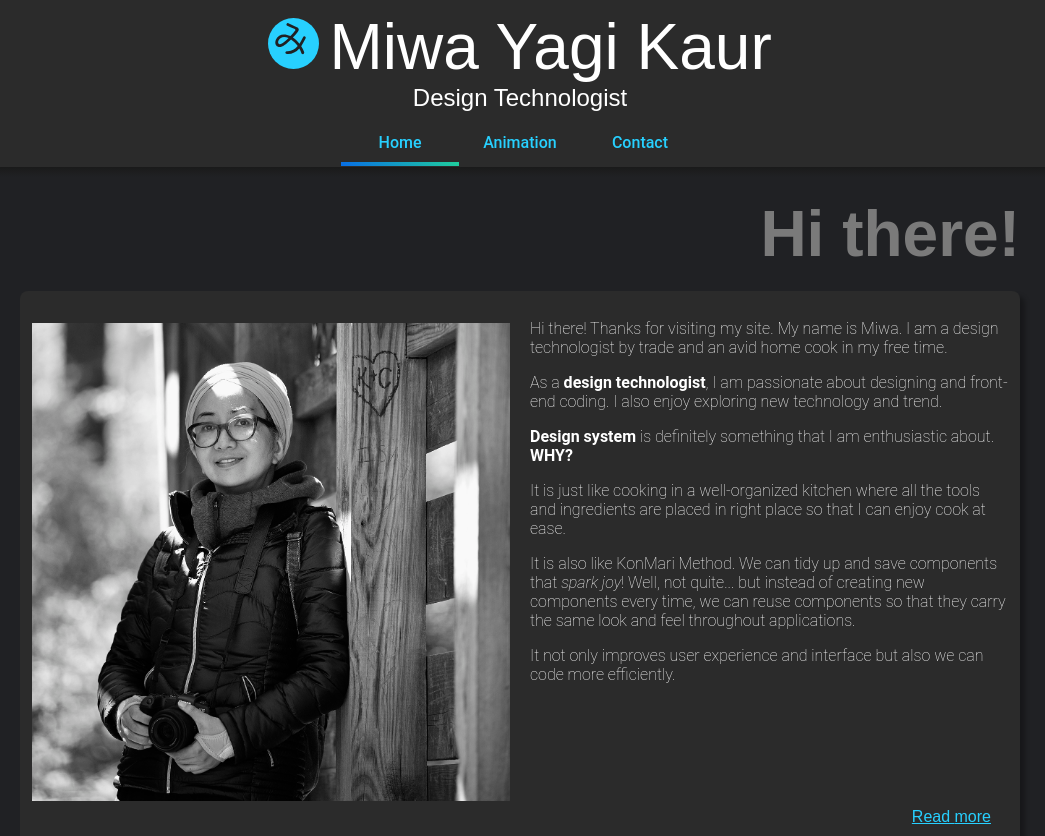
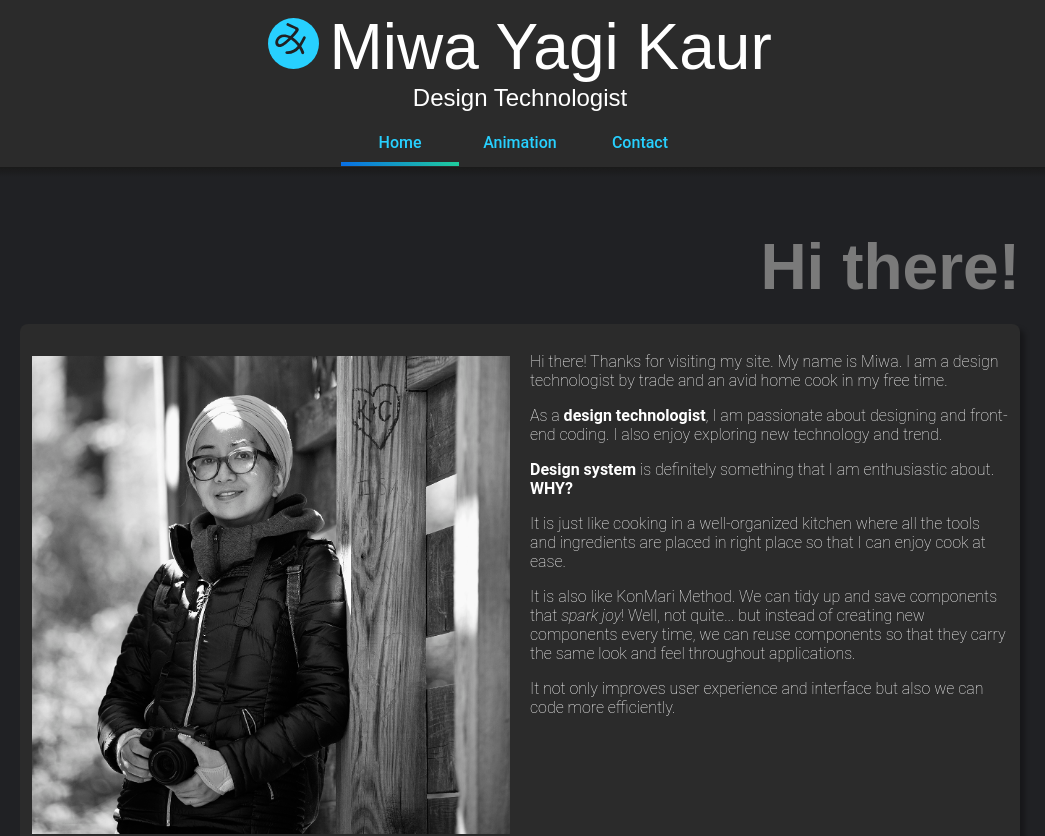
Before and after one commit to peeweemiwie/miwa-kaur-19122021, a React (Create React App) app: page / in a window 1280 px wide. Shown: the top 836 px of the page, without its empty margins (120-1165 px from the left). Built offline with nearby package versions, Linux system fonts and the light colour scheme.

Commit message:
Add intersection observer

```diff
--- a/src/component/Header/Header.styled.js
+++ b/src/component/Header/Header.styled.js
@@ -19,9 +19,10 @@ export const StyledHeader = styled(Row)`
 	background-color: ${({ theme }) => theme.cardBg};
 	margin: 0 auto;
 	padding: 1rem 0 ${activeBorderHeight};
-	position: relative;
+	position: fixed;
 	text-align: center;
 	width: 100vw;
+	z-index: 10;
 	&::after {
 		content: '';
 		display: block;
--- a/src/component/Intro/Intro.js
+++ b/src/component/Intro/Intro.js
@@ -1,8 +1,8 @@
-import { useState } from 'react';
-import { StyledIntro } from './Intro.styled';
+import { useState, useEffect } from 'react';
+import { StyledIntro, StyledContainer } from './Intro.styled';
 import { InitialContent, MoreContent } from './Contents';
 import Img from '../../img/miwa2-bw-sq.jpg';
-import { ButtonContainer, Container, Row } from '../shared/Wrapper';
+import { ButtonContainer, Row } from '../shared/Wrapper';
 import { SectionTitle } from '../shared/Typography';
 import { keywordsArray } from '../../data/keywords';
 import { KeywordList } from '../shared/Lists';
@@ -22,9 +22,24 @@ const Intro = () => {
 		readMore ? setReadMore(false) : setReadMore(true);
 	};
 
+	let intro = document.querySelector('#intro');
+	const options = {
+		rootMargin: '-170px 0px 0px 0px',
+		threshold: 0,
+	};
+	const toggleStyle = entries => {
+		entries.forEach(entry => console.log(entry));
+	};
+	const observer = new IntersectionObserver(toggleStyle, options);
+
+	if (intro) observer.observe(intro);
+	useEffect(() => {
+		console.log(intro);
+	});
+
 	return (
 		<Row>
-			<Container>
+			<StyledContainer id='intro'>
 				<SectionTitle>Hi there!</SectionTitle>
 				<StyledIntro>
 					<DefaultCard>
@@ -51,7 +66,7 @@ const Intro = () => {
 						</ButtonContainer>
 					</DefaultCard>
 				</StyledIntro>
-			</Container>
+			</StyledContainer>
 		</Row>
 	);
 };
--- a/src/component/Intro/Intro.styled.js
+++ b/src/component/Intro/Intro.styled.js
@@ -1,4 +1,5 @@
 import styled from 'styled-components';
+import { Container } from '../shared/Wrapper';
 import { FontSize, Color } from '../variables';
 const { fontReg } = FontSize;
 const { white } = Color;
@@ -18,3 +19,7 @@ export const StyledIntro = styled.div`
 		}
 	}
 `;
+
+export const StyledContainer = styled(Container)`
+	padding-top: 20rem;
+`;
```
